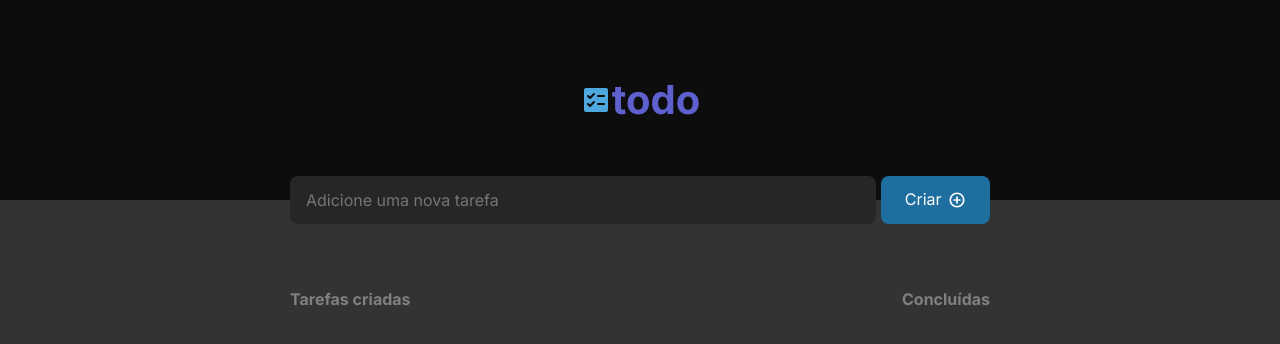
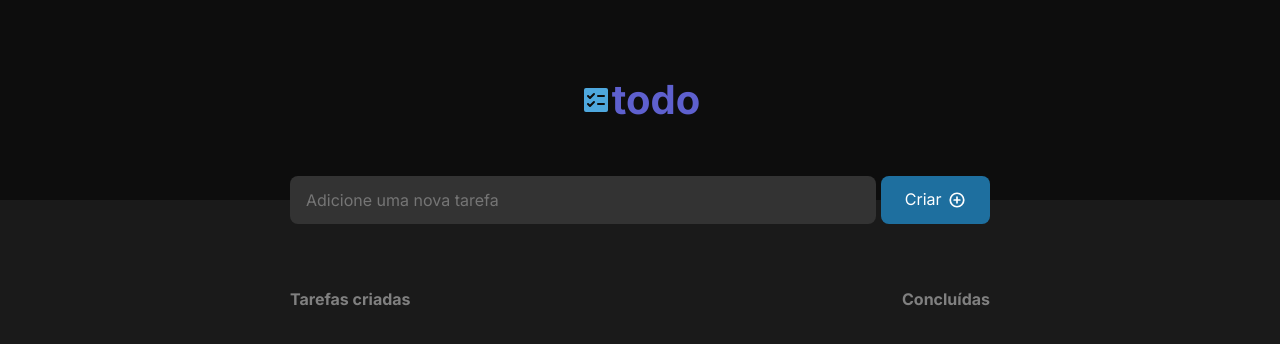
Before and after one commit to cayquesilva/todoList, a React (Vite) app in the folder todo-list-ts/: page / in a window 1280 px wide. Shown: the top 344 px of the page. Built offline with nearby package versions, Linux system fonts and the light colour scheme; the HTML template or start-up script is replaced by a standard one.

Commit message:
style: change background color

```diff
--- a/todo-list-ts/src/components/AddTask.module.css
+++ b/todo-list-ts/src/components/AddTask.module.css
@@ -9,7 +9,7 @@
 }
 
 .input{
-    background: var(--gray-500);
+    background: var(--gray-400);
     border: 0;
     resize: none;
     height: 3rem;
--- a/todo-list-ts/src/components/Main.module.css
+++ b/todo-list-ts/src/components/Main.module.css
@@ -1,7 +1,7 @@
 .main{
     width: 100vw;
     height: calc(100vh - 200px);
-    background: var(--gray-400);
+    background: var(--gray-600);
     display: flex;
     justify-content: flex-start;
     align-items: center;
```
